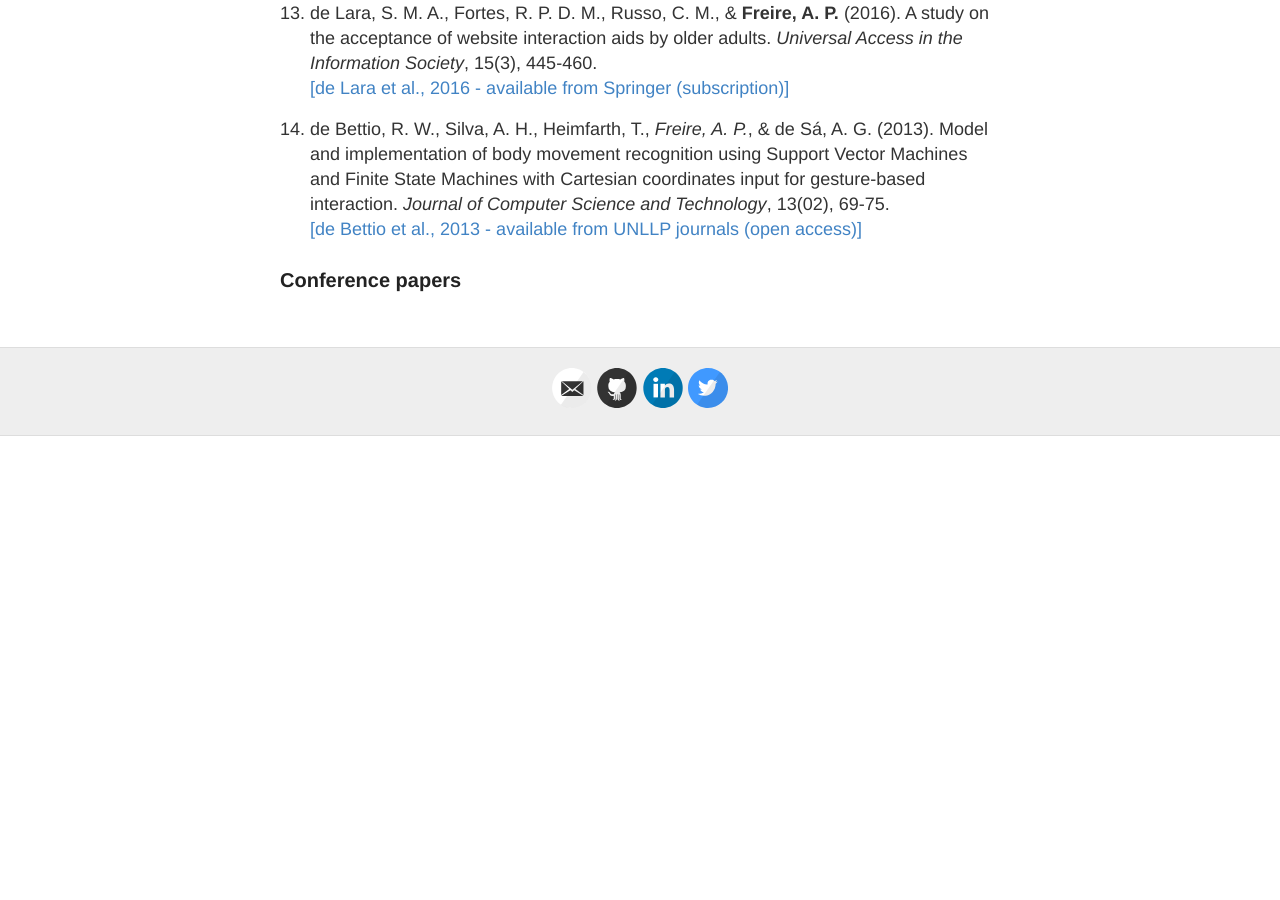
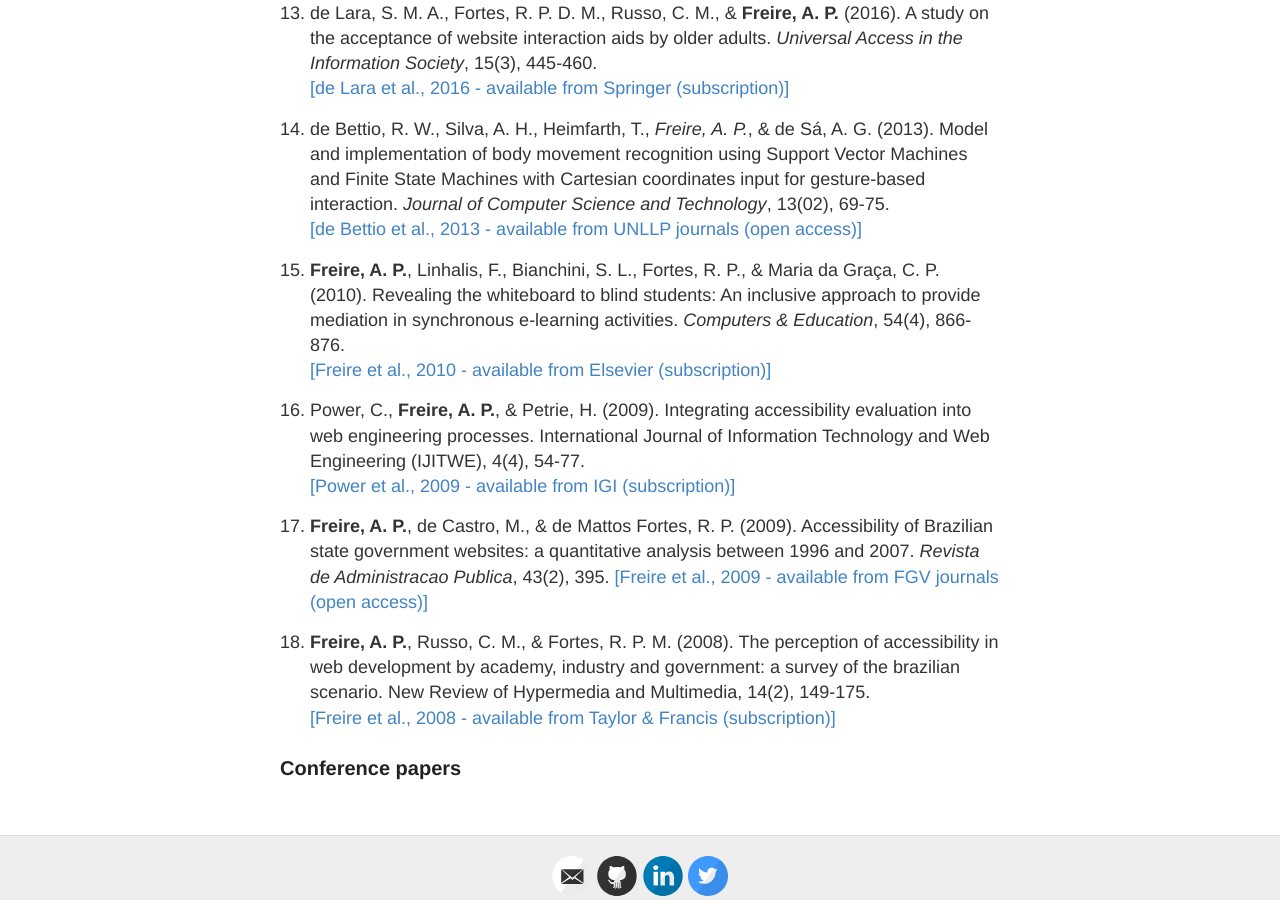
Before and after one commit to apfreire/apfreire.github.io, a Jekyll site: the page built from publications.md, in a window 1280 px wide and 900 px high, scrolled down 2026 px. Built offline with Jekyll 4.4.1, drawn with Linux system fonts in a browser that asks for light colours; before the commit the page ends 2462 px from its top, so only the background shows below that.

Commit message:
Update publications.md

```diff
--- a/publications.md
+++ b/publications.md
@@ -40,5 +40,14 @@ also available on this page.  Please let me know if you need any adapted copy of
 
 14. de Bettio, R. W., Silva, A. H., Heimfarth, T., *Freire, A. P.*, & de Sá, A. G. (2013). Model and implementation of body movement recognition using Support Vector Machines and Finite State Machines with Cartesian coordinates input for gesture-based interaction. *Journal of Computer Science and Technology*, 13(02), 69-75.<br/>[[de Bettio et al., 2013 - available from UNLLP journals (open access)]](http://journal.info.unlp.edu.ar/JCST/article/view/617)
 
+15. **Freire, A. P.**, Linhalis, F., Bianchini, S. L., Fortes, R. P., & Maria da Graça, C. P. (2010). Revealing the whiteboard to blind students: An inclusive approach to provide mediation in synchronous e-learning activities. *Computers & Education*, 54(4), 866-876.<br/>[[Freire et al., 2010 - available from Elsevier (subscription)]](https://doi.org/10.1016/j.compedu.2009.09.016)
+
+16. Power, C., **Freire, A. P.**, & Petrie, H. (2009). Integrating accessibility evaluation into web engineering processes. International Journal of Information Technology and Web Engineering (IJITWE), 4(4), 54-77.<br/>[[Power et al., 2009 - available from IGI (subscription)]](https://www.igi-global.com/article/...journal-information-technology-web/40344)
+
+17. **Freire, A. P.**, de Castro, M., & de Mattos Fortes, R. P. (2009). Accessibility of Brazilian state government websites: a quantitative analysis between 1996 and 2007. *Revista de Administracao Publica*, 43(2), 395. [[Freire et al., 2009 - available from FGV journals (open access)]](https://www.proquest.com/docview/1643153700?pq-origsite=gscholar&fromopenview=true)
+
+18. **Freire, A. P.**, Russo, C. M., & Fortes, R. P. M. (2008). The perception of accessibility in web development by academy, industry and government: a survey of the brazilian scenario. New Review of Hypermedia and Multimedia, 14(2), 149-175. <br/>[[Freire et al., 2008 - available from Taylor & Francis (subscription)]](https://doi.org/10.1080/13614560802624241)
+
+
 
 ### Conference papers
```
